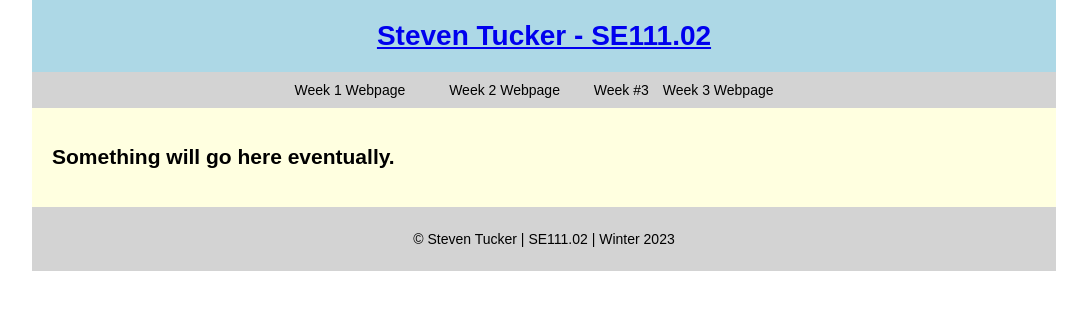
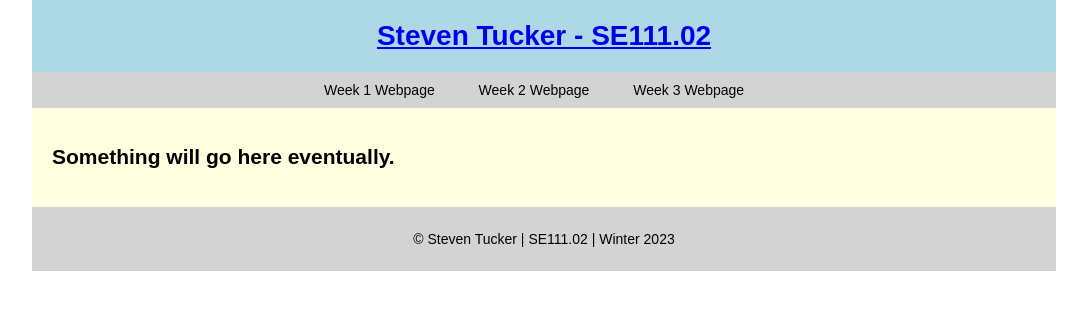
Before and after one commit to stucker9/SE111, a plain HTML site: page index.html in a window 1280 px wide. Shown: the whole page, without its empty margins (96-1183 px from the left). Drawn offline with Linux system fonts and the light colour scheme.

Commit message:
update 16

```diff
--- a/index.html
+++ b/index.html
@@ -30,7 +30,6 @@
                     </li>
                 </ul>
                 <!--/ end of Week #2-->
-                Week #3
                 <ul>
                     <li>
                         <a href="http://w3.stevt.com">Week 3 Webpage</a>
```
